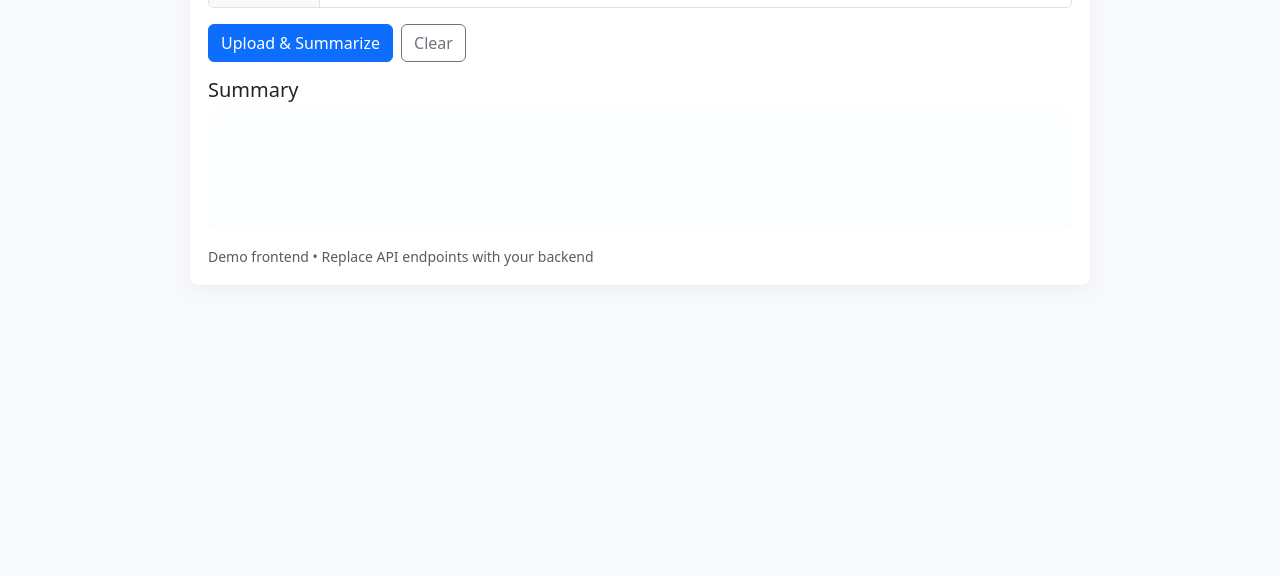
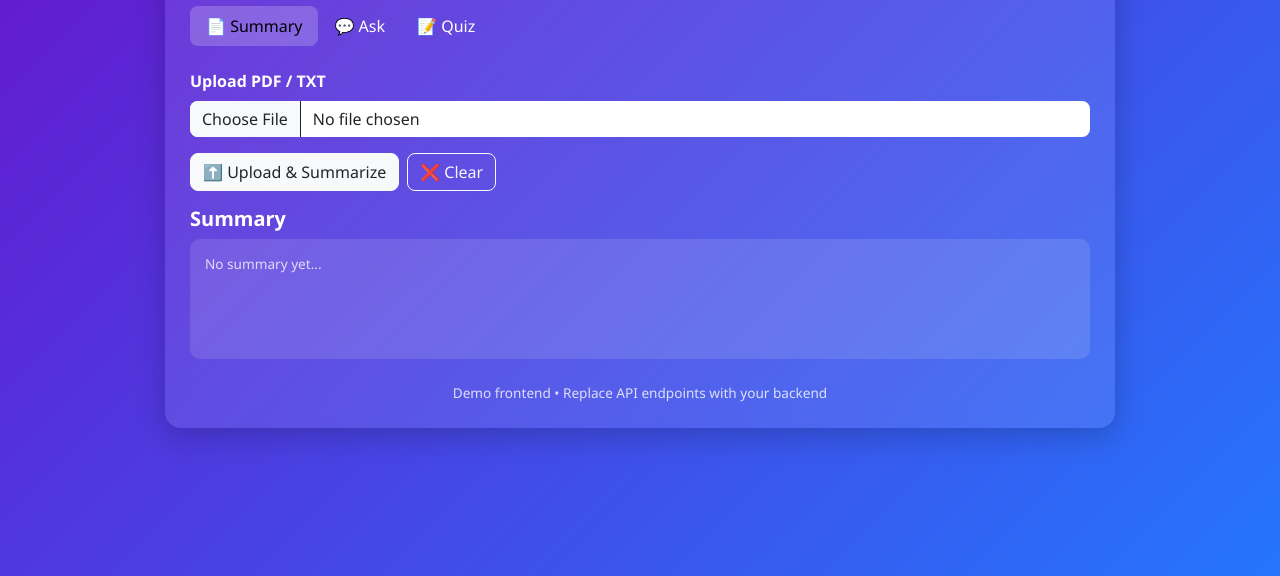
Before and after one commit to fuad-rahman-biswas/Ai-Code-Companion, a plain HTML site: page Frontend/index.html in a window 1280 px wide. Shown: the part 224-800 px from the top of the page. Drawn offline with nearby package versions, Linux system fonts and the light colour scheme.

Commit message:
Update index.html

```diff
--- a/Frontend/index.html
+++ b/Frontend/index.html
@@ -5,52 +5,142 @@
   <meta name="viewport" content="width=device-width,initial-scale=1">
   <title>AI Study Companion — Demo</title>
   <link href="https://cdn.jsdelivr.net/npm/bootstrap@5.3.3/dist/css/bootstrap.min.css" rel="stylesheet">
-  <link href="/Frontend/style.css" rel="stylesheet">
+
+  <style>
+    body {
+      font-family: 'Segoe UI', sans-serif;
+      background: linear-gradient(135deg, #6a11cb 0%, #2575fc 100%);
+      min-height: 100vh;
+      display: flex;
+      align-items: center;
+      justify-content: center;
+      padding: 20px;
+      color: #fff;
+    }
+
+    .app-shell {
+      width: 100%;
+      max-width: 950px;
+    }
+
+    .panel {
+      background: rgba(255, 255, 255, 0.1);
+      backdrop-filter: blur(12px);
+      border-radius: 16px;
+      padding: 25px;
+      box-shadow: 0 8px 30px rgba(0,0,0,0.2);
+      animation: fadeIn 0.6s ease-in-out;
+    }
+
+    @keyframes fadeIn {
+      from {opacity: 0; transform: translateY(15px);}
+      to {opacity: 1; transform: translateY(0);}
+    }
+
+    .nav-tabs {
+      border: none;
+      margin-bottom: 20px;
+    }
+
+    .nav-tabs .nav-link {
+      border: none;
+      color: #fff;
+      font-weight: 500;
+      background: transparent;
+      transition: all 0.3s ease;
+    }
+
+    .nav-tabs .nav-link.active {
+      background: rgba(255, 255, 255, 0.2);
+      border-radius: 8px;
+    }
+
+    .summary-box, .chat-box, .quiz-box {
+      background: rgba(255,255,255,0.15);
+      border-radius: 10px;
+      padding: 15px;
+      min-height: 120px;
+      color: #fff;
+      font-size: 0.95rem;
+      overflow-y: auto;
+    }
+
+    .btn {
+      border-radius: 8px;
+      font-weight: 500;
+      transition: transform 0.15s ease;
+    }
+
+    .btn:hover {
+      transform: scale(1.03);
+    }
+
+    .form-control {
+      border-radius: 8px;
+      border: none;
+    }
+
+    .form-control:focus {
+      box-shadow: 0 0 0 0.2rem rgba(255,255,255,0.4);
+    }
+
+    .small-muted {
+      font-size: 0.85rem;
+      opacity: 0.8;
+    }
+  </style>
 </head>
 <body>
   <div class="app-shell">
     <div class="panel">
-      <div class="d-flex align-items-center mb-3">
-        <h3 class="me-auto mb-0">AI Study Companion (Demo)</h3>
-        <small class="muted">Upload → Summarize → Ask → Quiz</small>
+      <!-- Header -->
+      <div class="d-flex align-items-center mb-4">
+        <h3 class="me-auto mb-0">📚 AI Study Companion</h3>
+        <span class="small-muted">Upload → Summarize → Ask → Quiz</span>
       </div>
 
-      <!-- Nav tabs -->
+      <!-- Tabs -->
       <ul class="nav nav-tabs" id="mainTabs" role="tablist">
         <li class="nav-item">
-          <button class="nav-link active" data-bs-toggle="tab" data-bs-target="#summary" type="button">Summary</button>
+          <button class="nav-link active" data-bs-toggle="tab" data-bs-target="#summary" type="button">
+            📄 Summary
+          </button>
         </li>
         <li class="nav-item">
-          <button class="nav-link" data-bs-toggle="tab" data-bs-target="#ask" type="button">Ask</button>
+          <button class="nav-link" data-bs-toggle="tab" data-bs-target="#ask" type="button">
+            💬 Ask
+          </button>
         </li>
         <li class="nav-item">
-          <button class="nav-link" data-bs-toggle="tab" data-bs-target="#quiz" type="button">Quiz</button>
+          <button class="nav-link" data-bs-toggle="tab" data-bs-target="#quiz" type="button">
+            📝 Quiz
+          </button>
         </li>
       </ul>
 
-      <div class="tab-content mt-3">
+      <div class="tab-content mt-4">
         <!-- Summary tab -->
         <div class="tab-pane fade show active" id="summary">
           <div class="mb-3">
-            <label class="form-label">Upload PDF / TXT</label>
+            <label class="form-label fw-semibold">Upload PDF / TXT</label>
             <input id="fileInput" class="form-control" type="file" accept=".pdf,.txt" />
           </div>
           <div class="d-flex gap-2 mb-3">
-            <button id="uploadBtn" class="btn btn-primary">Upload & Summarize</button>
-            <button id="clearBtn" class="btn btn-outline-secondary">Clear</button>
+            <button id="uploadBtn" class="btn btn-light text-dark">⬆️ Upload & Summarize</button>
+            <button id="clearBtn" class="btn btn-outline-light">❌ Clear</button>
           </div>
-          <div id="summaryArea" class="mt-2">
-            <h5>Summary</h5>
-            <div id="summaryContent" class="summary-box"></div>
+          <div id="summaryArea" class="mt-3">
+            <h5 class="fw-semibold">Summary</h5>
+            <div id="summaryContent" class="summary-box small-muted">No summary yet...</div>
           </div>
         </div>
 
         <!-- Ask tab -->
         <div class="tab-pane fade" id="ask">
           <div class="d-flex flex-column">
-            <div id="chatArea" class="chat-box"></div>
+            <div id="chatArea" class="chat-box small-muted">Start by asking a question...</div>
             <div class="input-group mt-3">
-              <input id="questionInput" class="form-control" placeholder="Ask a question about the uploaded notes..." />
+              <input id="questionInput" class="form-control" placeholder="Ask about the uploaded notes..." />
               <button id="askBtn" class="btn btn-success">Ask</button>
             </div>
           </div>
@@ -60,16 +150,17 @@
         <div class="tab-pane fade" id="quiz">
           <div class="mb-3">
             <button id="genQuizBtn" class="btn btn-warning">Generate Quiz (5 Qs)</button>
-            <button id="gradeBtn" class="btn btn-outline-secondary ms-2">Grade</button>
+            <button id="gradeBtn" class="btn btn-outline-light ms-2">Grade</button>
           </div>
           <div id="quizArea" class="quiz-box">
-            <div id="quizList"></div>
-            <div id="quizResult" class="mt-2"></div>
+            <div id="quizList" class="mb-2 small-muted">Click "Generate Quiz" to begin.</div>
+            <div id="quizResult" class="mt-2 fw-semibold"></div>
           </div>
         </div>
       </div>
 
-      <div class="mt-3 text-muted small">
+      <!-- Footer -->
+      <div class="mt-4 text-center small-muted">
         Demo frontend • Replace API endpoints with your backend
       </div>
     </div>
```
